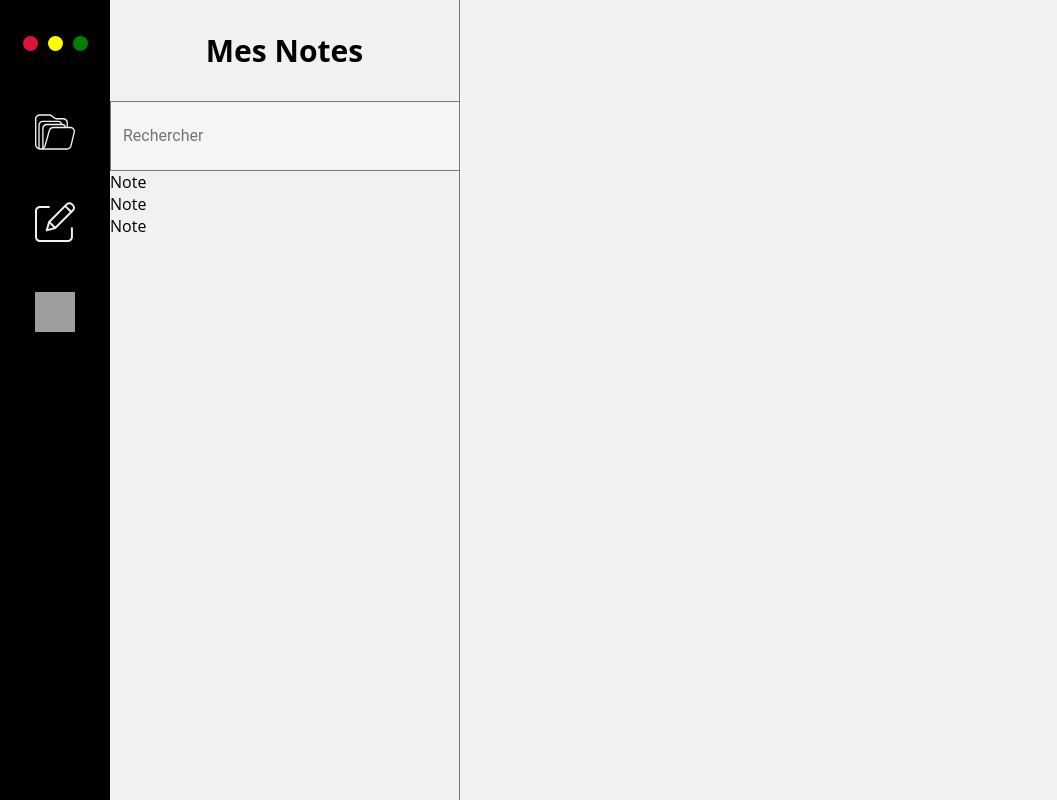
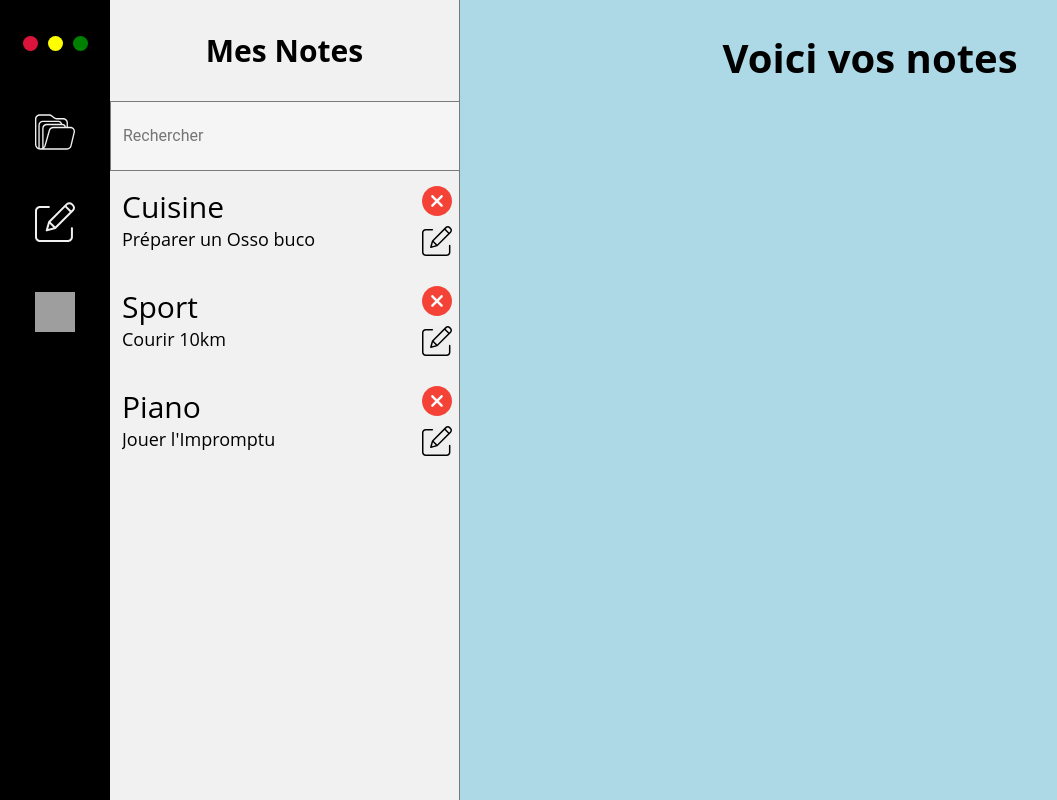
Before and after one commit to HuguesBriqueler/Reminder, a React (Create React App) app: page / in a window 1280 px wide. Shown: the whole page, without its empty margins (0-1057 px from the left). Built offline with nearby package versions, Linux system fonts and the light colour scheme; grey boxes are pictures that could not be loaded.

Commit message:
Side pane notes displayed & delete button dispatched + Fixed CSS

```diff
--- a/src/components/ListNotes/ListNotes.jsx
+++ b/src/components/ListNotes/ListNotes.jsx
@@ -1,8 +1,8 @@
-import React from "react";
+import styles from "./ListNotes.module.css";
 
 export default function ListNotes() {
   return (
-    <div>
+    <div className={styles.container_content}>
       <h2>Voici vos notes</h2>
     </div>
   );
--- a/src/components/ListNotes/ListNotes.module.css
+++ b/src/components/ListNotes/ListNotes.module.css
@@ -1,3 +1,17 @@
+.container_content {
+  min-height: 100vh;
+  background: lightblue;
+  padding: 30px 50px;
+  position: absolute;
+  z-index: -1;
+  width: calc(100% - 460px);
+  margin-left: 460px;
+}
+.container_content h2 {
+  text-align: center;
+  font-size: 40px;
+}
+
 .notes_list_card {
   display: grid;
   grid-template-columns: repeat(auto-fit, 280px);
@@ -42,3 +56,13 @@
   overflow: hidden;
   text-overflow: ellipsis;
 }
+
+@media screen and (max-width: 900px) {
+  .container_content {
+    width: 100%;
+    margin-left: 0px;
+  }
+  .container_content h2 {
+    font-size: 27px;
+  }
+}
--- a/src/components/Sidebar/SideNotes/Note/Note.jsx
+++ b/src/components/Sidebar/SideNotes/Note/Note.jsx
@@ -1,5 +1,33 @@
-import React from "react";
+import styles from "./Note.module.css";
+import deleteIcon from "./remove.svg";
+import editIcon from "./edit.svg";
+import { Link } from "react-router-dom";
+import { useDispatch, useSelector } from "react-redux";
 
-export default function Note() {
-  return <div>Note</div>;
+export default function Note({ id, title, subtitle, body }) {
+  const dispatch = useDispatch();
+
+  const deleteNoteAction = () => {
+    dispatch({
+      type: "DELETE_NOTE",
+      payload: id,
+    });
+  };
+
+  return (
+    <li className={styles.txt_note_prev}>
+      <div className={styles.bloc_note_left}>
+        <p>{title}</p>
+        <p>{subtitle}</p>
+      </div>
+      <div className={styles.bloc_note_right}>
+        <button onClick={deleteNoteAction}>
+          <img src={deleteIcon} alt="delete icon" />
+        </button>
+        <button>
+          <img src={editIcon} alt="edit icon" />
+        </button>
+      </div>
+    </li>
+  );
 }
```
